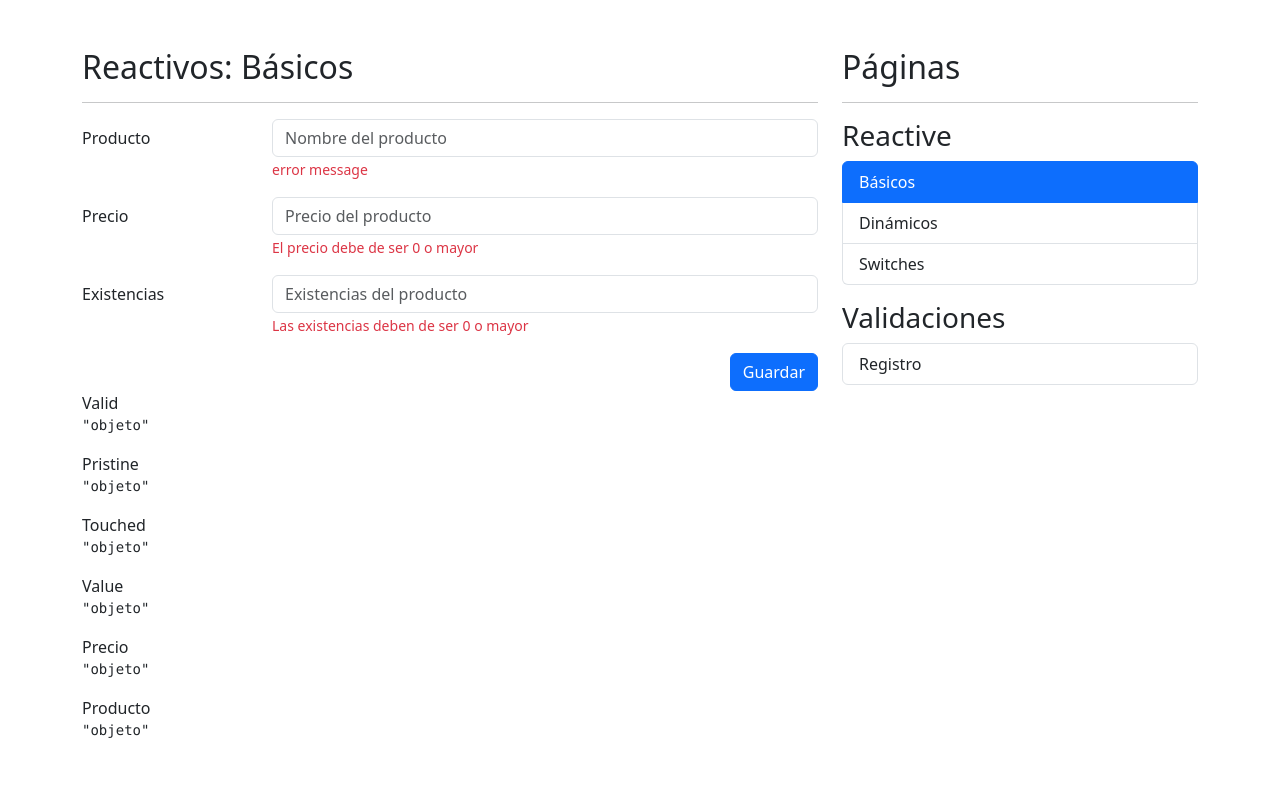
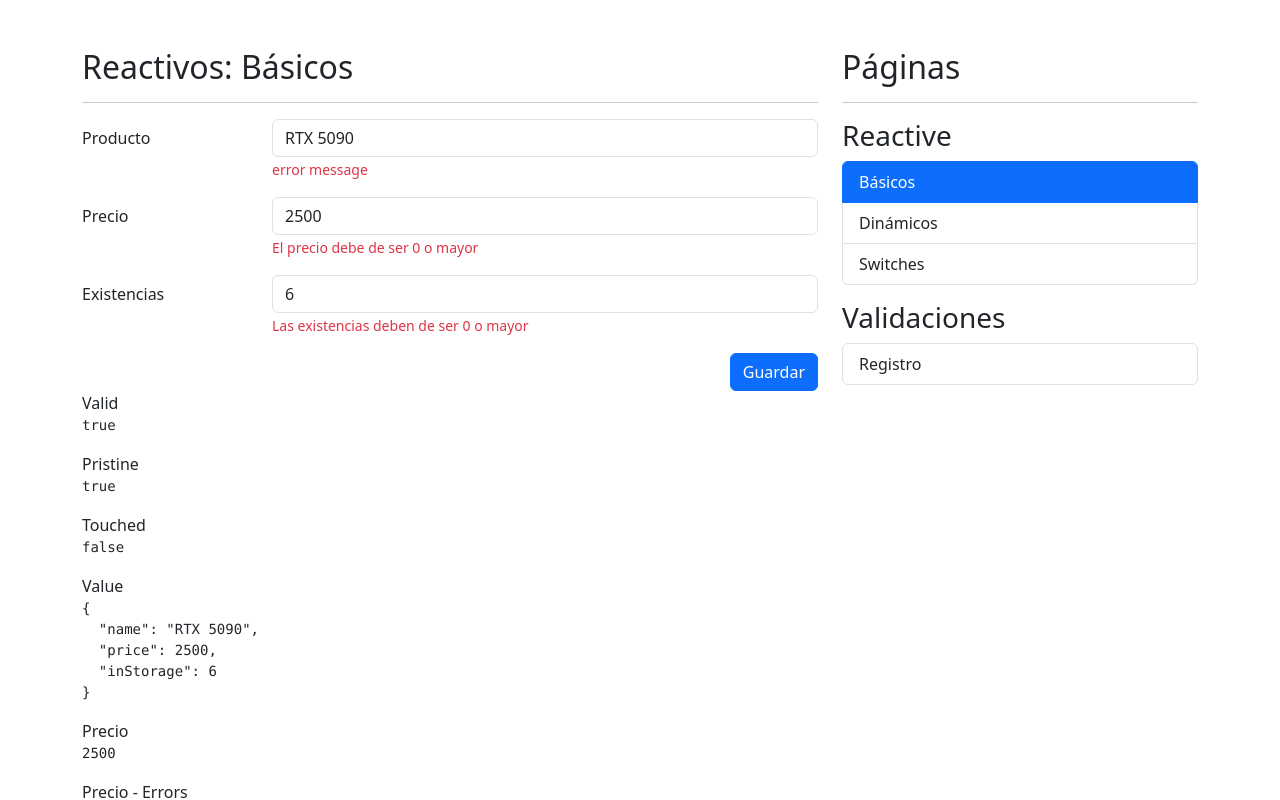
Before and after one commit to Marc1515/formApp, an Angular app: page /reactive/basic in a window 1280 px wide. Shown: the top 800 px of the page. Built offline with nearby package versions, Linux system fonts and the light colour scheme.

Commit message:
Creando la estructura del formulario reactivo con validaciones.

```diff
--- a/src/app/reactive/pages/basic-page/basic-page.component.html
+++ b/src/app/reactive/pages/basic-page/basic-page.component.html
@@ -4,7 +4,7 @@
 <div class="row">
     <div class="col">
 
-        <form autocomplete="off">
+        <form [formGroup]="myForm" (ngSubmit)="onSave()" autocomplete="off">
 
             <!-- Campo de producto -->
             <div class="mb-3 row">
@@ -13,6 +13,7 @@
 
                     <input type="text"
                            class="form-control"
+                           formControlName="name"
                            placeholder="Nombre del producto">
 
                     <span class="form-text text-danger">
@@ -28,6 +29,7 @@
                 <div class="col-sm-9">
                     <input type="number"
                            class="form-control"
+                           formControlName="price"
                            placeholder="Precio del producto">
                     <span class="form-text text-danger">
                         El precio debe de ser 0 o mayor
@@ -41,8 +43,8 @@
                 <div class="col-sm-9">
                     <input type="number"
                            class="form-control"
+                           formControlName="inStorage"
                            placeholder="Existencias del producto">
-
                     <span class="form-text text-danger">
                          Las existencias deben de ser 0 o mayor
                     </span>
@@ -73,21 +75,27 @@
     <div class="col">
 
         <span>Valid</span>
-        <pre>{{ 'objeto' | json }}</pre>
+        <pre>{{ myForm.valid | json }}</pre>
 
         <span>Pristine</span>
-        <pre>{{ 'objeto' | json }}</pre>
+        <pre>{{ myForm.pristine | json }}</pre>
 
         <span>Touched</span>
-        <pre>{{ 'objeto' | json }}</pre>
+        <pre>{{ myForm.touched | json }}</pre>
 
         <span>Value</span>
-        <pre>{{ 'objeto' | json }}</pre>
+        <pre>{{ myForm.value | json }}</pre>
 
         <span>Precio</span>
-        <pre>{{ 'objeto' | json }}</pre>
+        <pre>{{ myForm.controls['price'].value| json }}</pre>
+
+        <span>Precio - Errors</span>
+        <pre>{{ myForm.controls['price'].errors| json }}</pre>
 
         <span>Producto</span>
-        <pre>{{ 'objeto' | json }}</pre>
+        <pre>{{ myForm.controls['name'].value| json }}</pre>
+
+        <span>Producto</span>
+        <pre>{{ myForm.controls['name'].errors| json }}</pre>
     </div>
 </div>
--- a/src/app/reactive/pages/basic-page/basic-page.component.ts
+++ b/src/app/reactive/pages/basic-page/basic-page.component.ts
@@ -1,10 +1,45 @@
-import { Component } from '@angular/core';
+import { Component, OnInit } from '@angular/core';
+import { FormBuilder, FormGroup, Validators } from '@angular/forms';
+
+const rtx5090 = {
+  name: 'RTX 5090',
+  price: 2500,
+  inStorage: 6
+}
 
 @Component({
   templateUrl: './basic-page.component.html',
   styles: [
   ]
 })
-export class BasicPageComponent {
+export class BasicPageComponent implements OnInit {
+
+  /* public myForm: FormGroup = new FormGroup({
+    name: new FormControl(''),
+    price: new FormControl(0),
+    inStorage: new FormControl(0),
+  }) */
+
+  public myForm: FormGroup = this.fb.group({
+    name: ['', [ Validators.required, Validators.minLength(3) ]],
+    price: [0, [Validators.required, Validators.min(0)]],
+    inStorage: [0, [Validators.required, Validators.min(0)]],
+  })
+
+  constructor( private fb: FormBuilder ) {}
+
+  ngOnInit(): void {
+    this.myForm.reset( rtx5090 )
+  }
+
+
+  onSave(): void {
+
+    if( this.myForm.invalid ) return;
+
+    console.log(this.myForm.value);
+
+    this.myForm.reset({ price: 10, inStorage: 0 });
+  }
 
 }
```
